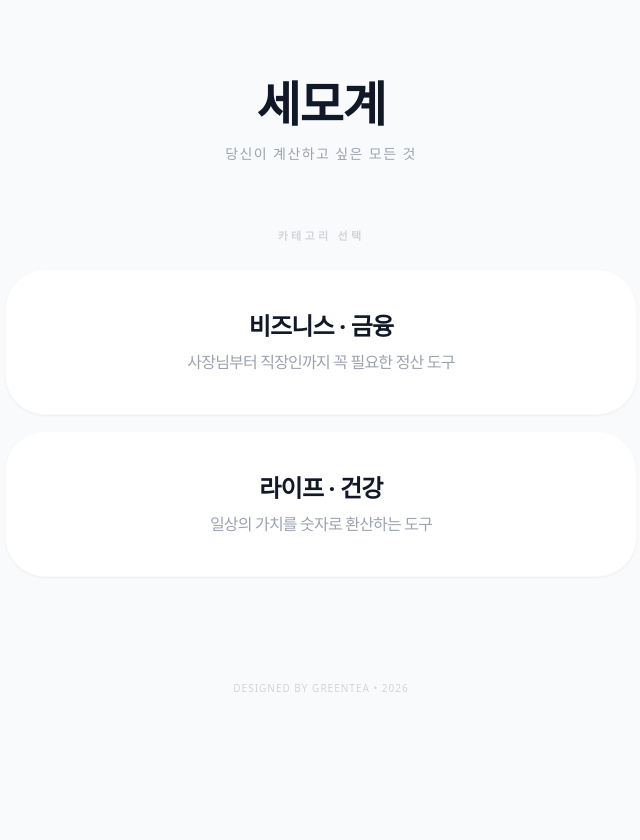
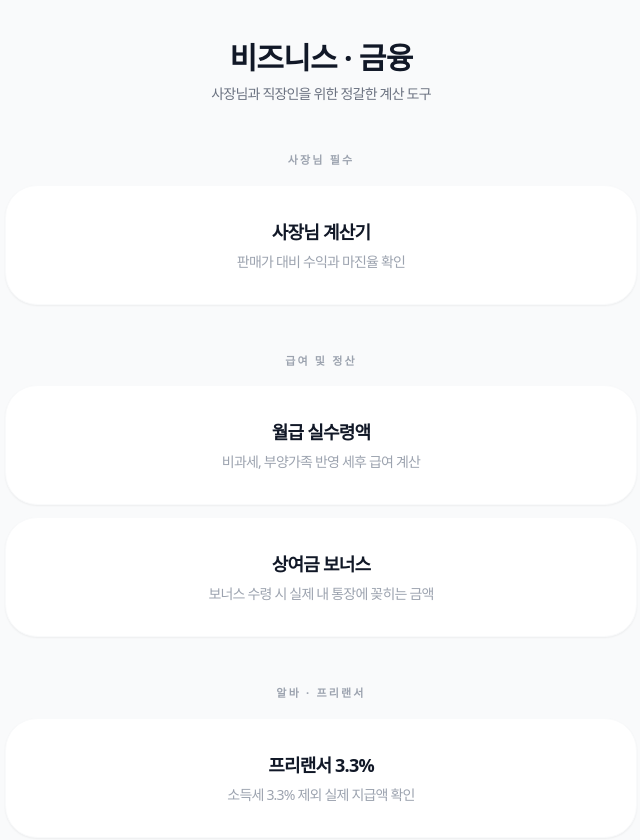
Before and after one commit to greentea2417/semogye-calculator, a Next.js app: page /business in a window 1280 px wide. Shown: the top 840 px of the page, without its empty margins (319-959 px from the left). Built offline with nearby package versions, Linux system fonts and the light colour scheme; a web font is replaced by a local one.

Commit message:
Final Fix: Unified all routes and centered layout with no italics

```diff
--- a/app/business/page.tsx
+++ b/app/business/page.tsx
@@ -1,55 +1,71 @@
 import Link from "next/link";
 
-export default function Home() {
+export default function BusinessPage() {
   return (
-    <main className="max-w-2xl mx-auto px-5 py-20 space-y-16 mb-20">
-      {/* 헤더 섹션 */}
-      <section className="text-center space-y-4">
-        <h1 className="text-5xl font-black tracking-tight text-gray-900 not-italic">
-          세모계
+    <main className="max-w-2xl mx-auto px-5 py-10 space-y-12 mb-20">
+      {/* 헤더 영역 */}
+      <section className="flex flex-col items-center text-center mb-10">
+        <h1 className="text-3xl font-extrabold tracking-tight text-gray-900 not-italic">
+          비즈니스 · 금융
         </h1>
-        <p className="text-gray-400 text-sm tracking-widest uppercase not-italic">
-          당신이 계산하고 싶은 모든 것
+        <p className="text-gray-500 text-sm mt-2 not-italic">
+          사장님과 직장인을 위한 정갈한 계산 도구
         </p>
       </section>
 
-      {/* 카테고리 선택 섹션 */}
-      <section className="space-y-6">
-        <h2 className="text-center text-[11px] font-bold text-gray-300 tracking-[0.3em] uppercase not-italic">
-          카테고리 선택
+      {/* 1. 사장님 필수 섹션 */}
+      <section className="space-y-4">
+        <h2 className="text-center text-[11px] font-bold text-gray-400 tracking-[0.2em] uppercase not-italic">
+          사장님 필수
         </h2>
-
-        <div className="flex flex-col gap-4">
-          {/* 비즈니스 · 금융 버튼 */}
-          <Link
-            href="/business"
-            className="block p-10 bg-white rounded-[40px] border border-gray-50 shadow-sm hover:shadow-md hover:-translate-y-1 transition-all group"
-          >
-            <div className="text-center">
-              <h3 className="font-bold text-gray-900 text-2xl not-italic">비즈니스 · 금융</h3>
-              <p className="text-gray-400 text-base mt-2 not-italic">사장님부터 직장인까지 꼭 필요한 정산 도구</p>
+        <div className="flex flex-col gap-3">
+          <Link href="/business/margin" className="block p-8 bg-white rounded-[32px] border border-gray-50 shadow-sm hover:shadow-md transition-all">
+            <div className="flex flex-col items-center text-center">
+              <h3 className="font-bold text-gray-900 text-lg not-italic">사장님 계산기</h3>
+              <p className="text-gray-400 text-sm mt-1.5 not-italic">판매가 대비 수익과 마진율 확인</p>
             </div>
           </Link>
 
-          {/* 라이프 · 건강 버튼 */}
-          <Link
-            href="/life"
-            className="block p-10 bg-white rounded-[40px] border border-gray-50 shadow-sm hover:shadow-md hover:-translate-y-1 transition-all group"
-          >
-            <div className="text-center">
-              <h3 className="font-bold text-gray-900 text-2xl not-italic">라이프 · 건강</h3>
-              <p className="text-gray-400 text-base mt-2 not-italic">일상의 가치를 숫자로 환산하는 도구</p>
+          {/* 시급 계산기 등이 추가될 자리입니다 */}
+        </div>
+      </section>
+
+      {/* 2. 급여 및 정산 섹션 */}
+      <section className="space-y-4">
+        <h2 className="text-center text-[11px] font-bold text-gray-400 tracking-[0.2em] uppercase not-italic">
+          급여 및 정산
+        </h2>
+        <div className="flex flex-col gap-3">
+          <Link href="/business/salary" className="block p-8 bg-white rounded-[32px] border border-gray-50 shadow-sm hover:shadow-md transition-all">
+            <div className="flex flex-col items-center text-center">
+              <h3 className="font-bold text-gray-900 text-lg not-italic">월급 실수령액</h3>
+              <p className="text-gray-400 text-sm mt-1.5 not-italic">비과세, 부양가족 반영 세후 급여 계산</p>
+            </div>
+          </Link>
+
+          <Link href="/business/bonus" className="block p-8 bg-white rounded-[32px] border border-gray-50 shadow-sm hover:shadow-md transition-all">
+            <div className="flex flex-col items-center text-center">
+              <h3 className="font-bold text-gray-900 text-lg not-italic">상여금 보너스</h3>
+              <p className="text-gray-400 text-sm mt-1.5 not-italic">보너스 수령 시 실제 내 통장에 꽂히는 금액</p>
             </div>
           </Link>
         </div>
       </section>
 
-      {/* 푸터 로고 (선택 사항) */}
-      <footer className="text-center pt-10">
-        <p className="text-[10px] text-gray-300 tracking-widest uppercase not-italic">
-          Designed by Greentea • 2026
-        </p>
-      </footer>
+      {/* 3. 알바 · 프리랜서 섹션 */}
+      <section className="space-y-4">
+        <h2 className="text-center text-[11px] font-bold text-gray-400 tracking-[0.2em] uppercase not-italic">
+          알바 · 프리랜서
+        </h2>
+        <div className="flex flex-col gap-3">
+          <Link href="/business/freelancer" className="block p-8 bg-white rounded-[32px] border border-gray-50 shadow-sm hover:shadow-md transition-all">
+            <div className="flex flex-col items-center text-center">
+              <h3 className="font-bold text-gray-900 text-lg not-italic">프리랜서 3.3%</h3>
+              <p className="text-gray-400 text-sm mt-1.5 not-italic">소득세 3.3% 제외 실제 지급액 확인</p>
+            </div>
+          </Link>
+        </div>
+      </section>
     </main>
   );
 }
--- a/app/life/page.tsx
+++ b/app/life/page.tsx
@@ -3,35 +3,35 @@ import Link from "next/link";
 export default function LifePage() {
   return (
     <main className="max-w-2xl mx-auto px-5 py-10 space-y-12 mb-20">
-      <section className="text-center mb-10">
-        <h1 className="text-3xl font-extrabold tracking-tight">라이프 계산기</h1>
-        <p className="text-gray-500 text-sm mt-2">더 나은 일상을 위한 정갈한 도구들</p>
+      <section className="flex flex-col items-center text-center mb-10">
+        <h1 className="text-3xl font-extrabold tracking-tight text-gray-900 not-italic">라이프 계산기</h1>
+        <p className="text-gray-500 text-sm mt-2 not-italic">더 나은 일상을 위한 정갈한 도구들</p>
       </section>
 
       {/* 건강·저속노화 섹션 */}
       <section className="space-y-4">
-        <h2 className="text-center text-[11px] font-bold text-gray-400 tracking-[0.2em] uppercase">건강 · 저속노화</h2>
+        <h2 className="text-center text-[11px] font-bold text-gray-400 tracking-[0.2em] uppercase not-italic">건강 · 저속노화</h2>
 
         <div className="flex flex-col gap-3">
-          {/* 생체 나이 (폴더명: body-age) */}
+          {/* BMI처럼 폴더구조(/life/body-age/page.tsx)를 찾아가도록 수정 */}
           <Link href="/life/body-age" className="block p-7 bg-white rounded-[32px] border border-gray-50 shadow-sm hover:shadow-md transition-all group">
-            <div className="text-center">
+            <div className="flex flex-col items-center text-center">
               <h3 className="font-bold text-gray-900 text-lg not-italic">내 몸 나이 (생체 나이)</h3>
               <p className="text-gray-400 text-sm mt-1.5 not-italic">생활 습관 기반 나의 생물학적 나이 측정</p>
             </div>
           </Link>
 
-          {/* BMI 계산기 (폴더명: bmi) */}
+          {/* BMI 계산기 (성공했던 경로 그대로 유지) */}
           <Link href="/life/bmi" className="block p-7 bg-white rounded-[32px] border border-gray-50 shadow-sm hover:shadow-md transition-all group">
-            <div className="text-center">
+            <div className="flex flex-col items-center text-center">
               <h3 className="font-bold text-gray-900 text-lg not-italic">BMI 계산기</h3>
               <p className="text-gray-400 text-sm mt-1.5 not-italic">신체 지표를 통한 비만도 및 건강 상태 체크</p>
             </div>
           </Link>
 
-          {/* 키빼몸 계산기 (폴더명: kbm) */}
+          {/* 키빼몸 (폴더구조: /life/kbm/page.tsx) */}
           <Link href="/life/kbm" className="block p-7 bg-white rounded-[32px] border border-gray-100 shadow-sm hover:shadow-md transition-all group">
-            <div className="text-center">
+            <div className="flex flex-col items-center text-center">
               <h3 className="font-bold text-gray-900 text-lg not-italic">키빼몸 · 미용 몸무게</h3>
               <p className="text-gray-400 text-sm mt-1.5 not-italic">나의 키에 맞는 가장 예쁘고 건강한 체중 확인</p>
             </div>
@@ -41,20 +41,20 @@ export default function LifePage() {
 
       {/* 학업·자기관리 섹션 */}
       <section className="space-y-4">
-        <h2 className="text-center text-[11px] font-bold text-gray-400 tracking-[0.2em] uppercase">학업 · 자기관리</h2>
+        <h2 className="text-center text-[11px] font-bold text-gray-400 tracking-[0.2em] uppercase not-italic">학업 · 자기관리</h2>
 
         <div className="flex flex-col gap-3">
-          {/* 학점 계산기 (폴더명: grade) */}
+          {/* 학점 계산기 (폴더구조: /life/grade/page.tsx) */}
           <Link href="/life/grade" className="block p-7 bg-white rounded-[32px] border border-gray-50 shadow-sm hover:shadow-md transition-all group">
-            <div className="text-center">
+            <div className="flex flex-col items-center text-center">
               <h3 className="font-bold text-gray-900 text-lg not-italic">학점 계산기</h3>
               <p className="text-gray-400 text-sm mt-1.5 not-italic">4.5 / 4.3 만점 기준 과목별 성적 산출</p>
             </div>
           </Link>
 
-          {/* 인생 낭비 환산기 (폴더명: wast-time) */}
+          {/* 인생 낭비 환산기 (폴더구조: /life/wast-time/page.tsx) */}
           <Link href="/life/wast-time" className="block p-7 bg-white rounded-[32px] border border-gray-50 shadow-sm hover:shadow-md transition-all group">
-            <div className="text-center">
+            <div className="flex flex-col items-center text-center">
               <h3 className="font-bold text-gray-900 text-lg not-italic">인생 낭비 환산기</h3>
               <p className="text-gray-400 text-sm mt-1.5 not-italic">무심코 버려지는 시간의 기회비용 확인</p>
             </div>
```
